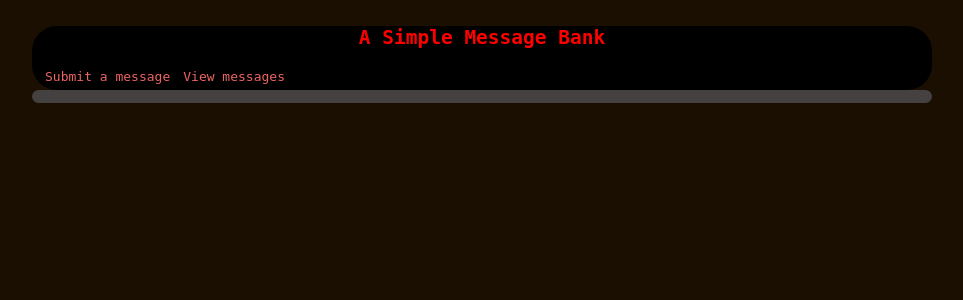
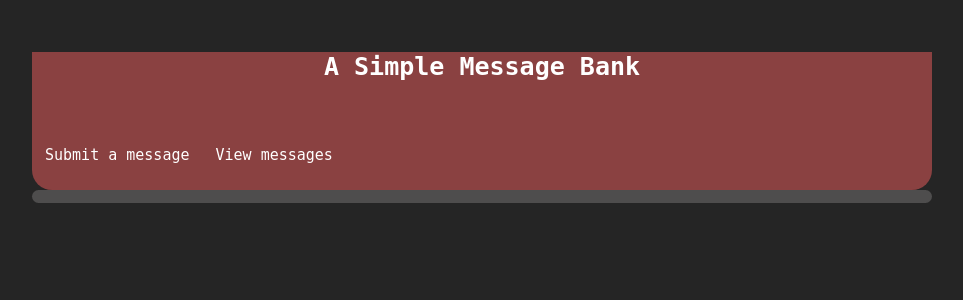
Before and after one commit to ReTacH/flask_blogpost, a Flask app: page / in a window 1280 px wide. Shown: the top 300 px of the page, without its empty margins (158-1121 px from the left). Run offline with Flask 2, Linux system fonts and the light colour scheme.

Commit message:
Edited style.css

```diff
--- a/static/style.css
+++ b/static/style.css
@@ -1,6 +1,6 @@
 html {
     font-family: monospace;
-    background: rgb(26, 15, 0);
+    background: rgba(0, 0, 0, 0.856);
     padding: 1rem;
 }
 
@@ -10,15 +10,46 @@ body {
 }
 
 h1 {
-    color: rgb(255, 0, 0);
+    color: rgb(255, 255, 255);
+    font-family: monospace;
+    margin: 3rem 0;
+    text-align: center;
+    font-size: 25px;
+    background-color: rgb(138, 65, 65);
+}
+
+li {
+    color:rgb(255, 253, 253);
     font-family: monospace;
     margin: 1rem 0;
     text-align: center;
+    font-size: 12px;
+}
+
+p {
+    color:rgb(255, 253, 253);
+    font-family: monospace;
+    margin: 1rem 0;
+    text-align: center;
+    font-size: 15px;
+}
+
+label {
+    color:rgb(253, 253, 253);
+    font-family: monospace;
+    margin: 1rem 0;
+    text-align: center;
+    font-size: 15px;
 }
 
 a {
-    color: rgb(237, 100, 100);
+    color: rgb(255, 255, 255);
     text-decoration: none;
+    font-size: 15px;
+}
+
+form {
+    text-align: center;
 }
 
 hr {
@@ -27,9 +58,9 @@ hr {
 }
 
 nav {
-    background: rgb(0, 0, 0);
-    padding: 0 0.5rem;
-    border-radius: 25px;
+    background: rgb(138, 65, 65);
+    padding: 1.5 0.5rem;
+    border-radius: 20px;
 }
 
 nav ul  {
@@ -41,13 +72,13 @@ nav ul  {
 
 nav ul li a {
     display: block;
-    padding: 0.5rem;
+    padding: 1rem;
 }
 
 .content {
     padding: 0 1rem 1rem;
-    background: rgb(70, 65, 65);
-    border-radius: 25px;
+    background: rgb(78, 77, 77);
+    border-radius: 20px;
 }
 
 .flash {
--- a/templates/base.html
+++ b/templates/base.html
@@ -1,7 +1,9 @@
 <!doctype html>
 
 <title>{% block title %}{% endblock %} - PIC16B Blog Post 3</title>
+
 <link rel="stylesheet" href="{{ url_for('static', filename='style.css') }}">
+
 <nav>
   <h1>A Simple Message Bank</h1>
   <!-- <b>Navigation:</b> -->
```
